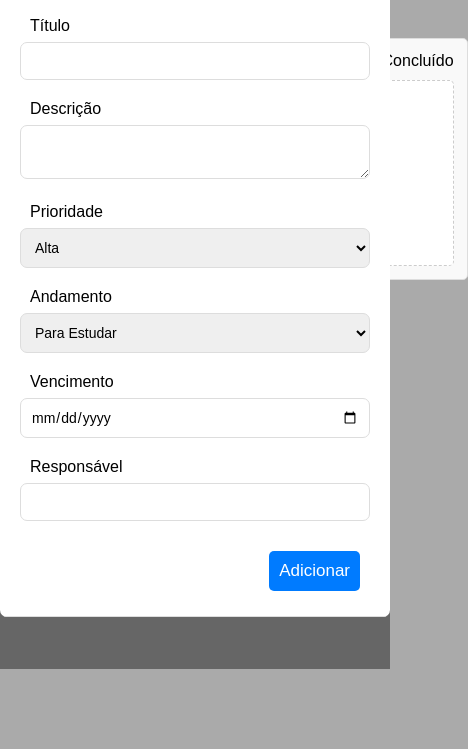
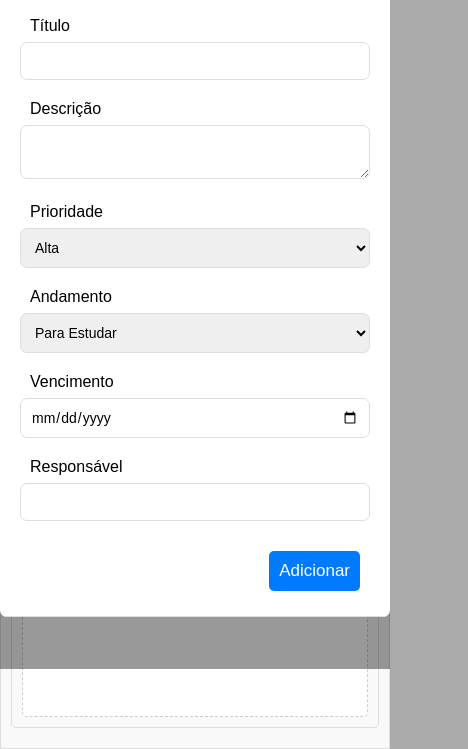
Before and after one commit to AndreMotoda/Projeto, a plain HTML site: page index.html in a window 390 px wide. Both pictures are taken after a click on the button "Adicionar Tarefa". Shown: the part 155-904 px from the top of the page, 468 px wide, since content can reach past the window. Before the commit the page ends 844 px from the top, so only its background shows below. Drawn offline with Linux system fonts and the light colour scheme.

Commit message:
Update style.css

```diff
--- a/css/style.css
+++ b/css/style.css
@@ -58,13 +58,6 @@ body {
     border-bottom: 1px solid #ddd;
 }
 
-.box {
-    background-color: #fff;
-    width: 500px;
-    border-radius: 7px;
-    overflow: hidden;
-}
-
 label {
     padding-left: 10px;
 }
@@ -78,6 +71,41 @@ header {
     padding: 30px;
 }
 
+@media (max-width: 768px) {
+    .kanban {
+        flex-direction: column;
+    }
+
+    .coluna {
+        width: 100%;
+        margin: 10px 0;
+        padding: 10px;
+        box-sizing: border-box;
+        background-color: #f9f9f9;
+        border: 1px solid #ddd;
+        border-radius: 5px;
+        flex: 1;
+        display: flex;
+        flex-direction: column;
+    }
+
+    .box {
+        width: 100%;
+        margin: 10px 0;
+        padding: 10px;
+        box-sizing: border-box;
+        overflow: hidden;
+        background-color: #fff;
+        border-radius: 7px;
+    }
+
+    #modal .box {
+        width: 100%;
+        max-width: 100%;
+        padding: 0;
+    }
+}
+
 .kanban {
     width: 100%;
     border: 1px solid #ddd;
@@ -89,6 +117,7 @@ header {
     align-items: stretch;
 }
 
+@media (min-width: 769px) {
     .coluna {
         flex: 1;
         display: flex;
@@ -99,6 +128,15 @@ header {
         padding: 13px;
         background-color: #f9f9f9;
         margin: 20px;
+    }
+
+    .box {
+        background-color: #fff;
+        width: 500px;
+        border-radius: 7px;
+        overflow: hidden;
+        margin: 20px;
+    }
 }
 
 .itens#coluna3 * {
```
Lines whose indentation alone changed are shown as unchanged.
